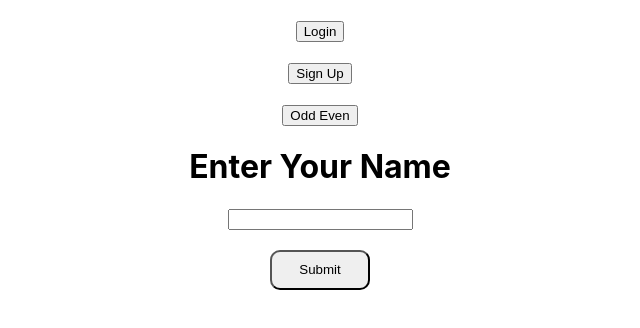
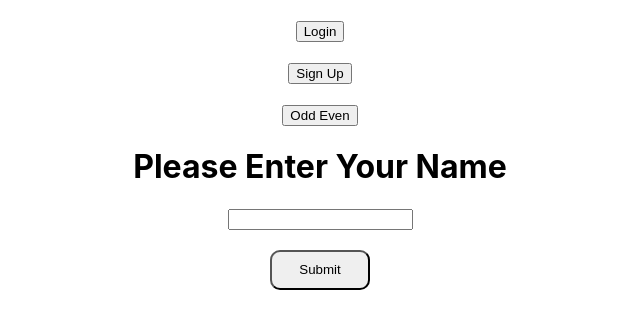
Before and after one commit to DhruvRastogi15/react-project-guide, a React (Create React App) app: page / in a window 1280 px wide. Shown: the top 328 px of the page, without its empty margins (320-960 px from the left). Built offline with nearby package versions, Linux system fonts and the light colour scheme.

Commit message:
Changes as per requirements

```diff
--- a/src/Components/Login/LoginPage.js
+++ b/src/Components/Login/LoginPage.js
@@ -109,7 +109,7 @@ class LoginPage extends React.Component {
                         Odd Even</Button>
                 </div>
                 {this.state.topVisible ?
-                    <h1>Enter Your Name</h1>
+                    <h1>Please Enter Your Name</h1>
                     :
                     null
                 }
@@ -133,7 +133,7 @@ class LoginPage extends React.Component {
                     null
                 }
                 {this.state.bottomVisible ?
-                    <h1>Hello {this.state.name2}</h1>
+                    <h1>Hey {this.state.name2}</h1>
                     :
                     null
                 }
--- a/src/Components/Programs/OddEven.js
+++ b/src/Components/Programs/OddEven.js
@@ -1,5 +1,4 @@
 import React from 'react'
-import { Button } from 'react-bootstrap'
 
 class OddEven extends React.Component {
     constructor() {
@@ -24,7 +23,7 @@ class OddEven extends React.Component {
         this.setState({ [e.target.id]: e.target.value });
     }
     onClick = () => {
-        if (this.state.number % 2 == 0) {
+        if (this.state.number % 2 === 0) {
             this.setState({
                 type: 'even'
             })
```
Also changed, not shown: 2 other files (tests, documents, lock files or other folders).
